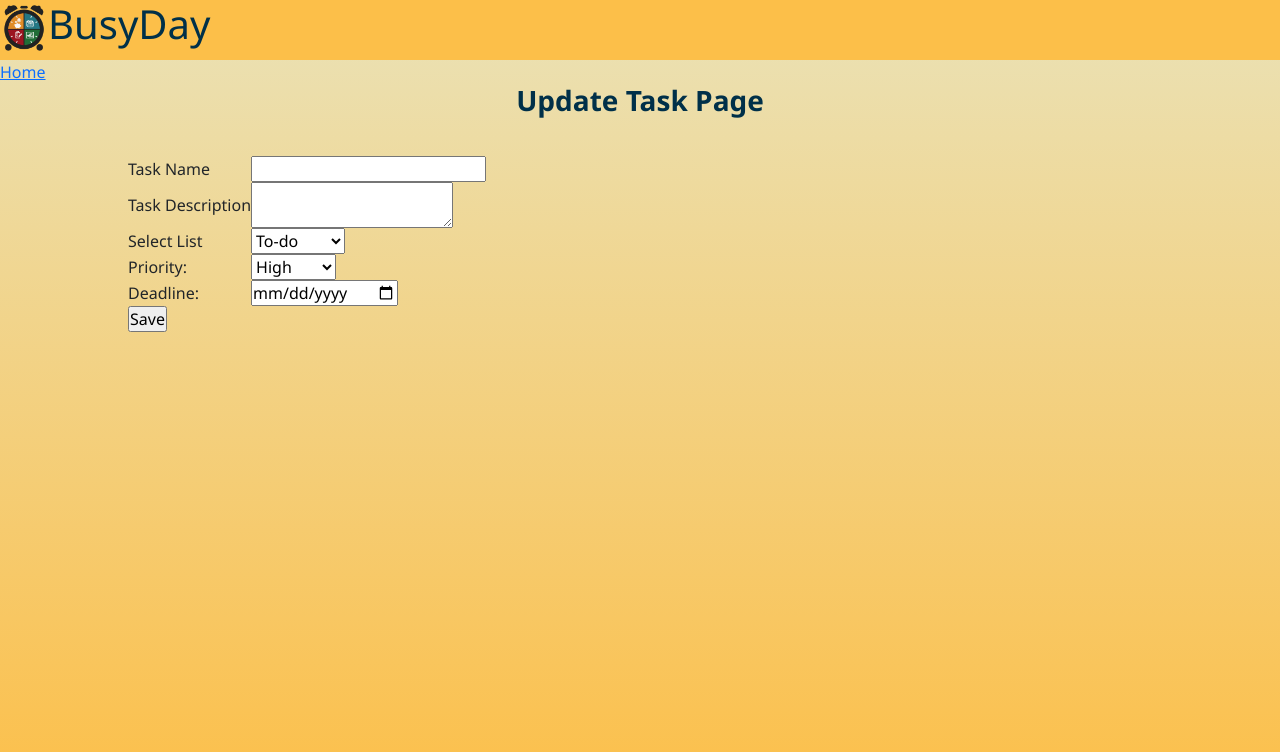
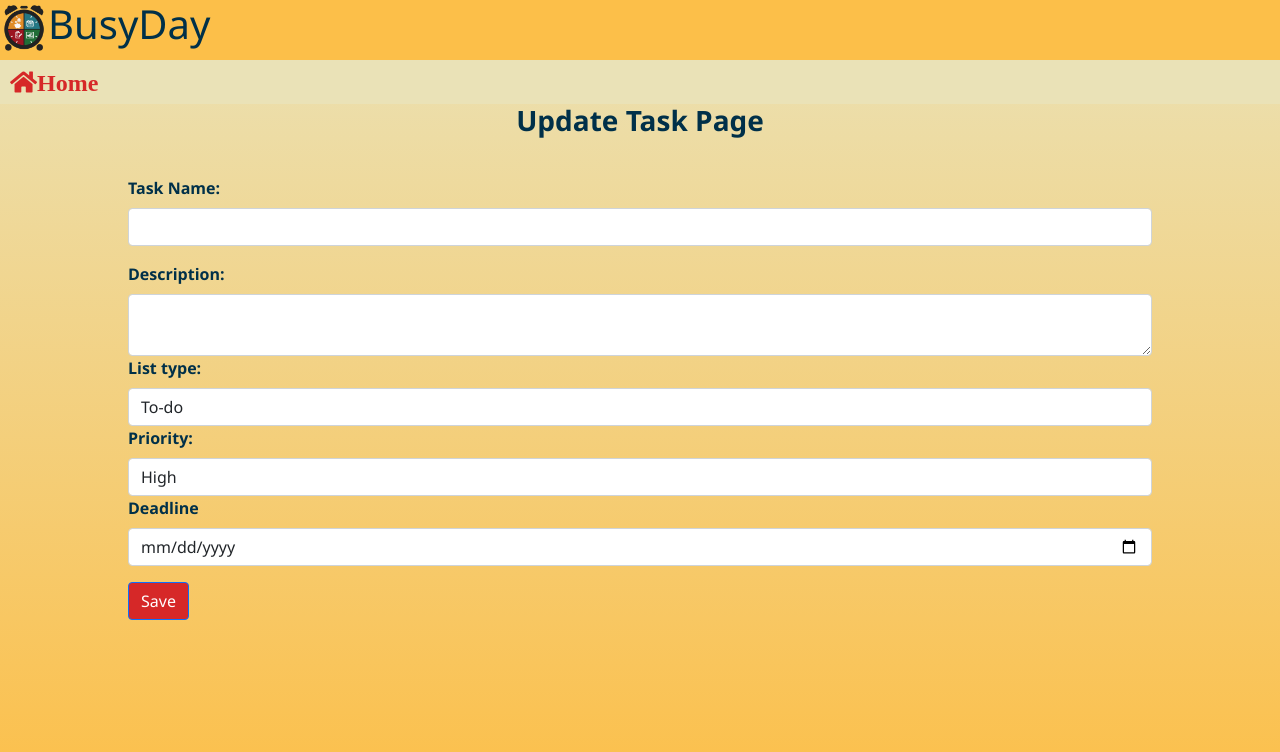
Before and after one commit to shreyacasm/task-manager, a PHP site: page /task-manager/update-task.php in a window 1280 px wide. Shown: the top 752 px of the page. Run offline with PHP 8.4, Linux system fonts and the light colour scheme; data comes from the database, SQL or seed files in the repository; data that the repository does not hold is empty; some libraries are stand-ins or nearby versions.

Commit message:
notif css

```diff
--- a/add-list.php
+++ b/add-list.php
@@ -22,7 +22,7 @@
     </div>
 
     <h3>Add New List</h3>
-    <p>
+    <p class="neg-para">
         <?php
             // check if the session created or not
             if(isset($_SESSION['add_fail'])){
--- a/add-task.php
+++ b/add-task.php
@@ -19,7 +19,7 @@
         <a href="<?php echo SITEURL; ?>index.php"><i class="fas fa-home">Home</i></a>
     </div>
     <h3>Add New Task</h3>
-    <p>
+    <p class="neg-para">
         <?php
             if(isset($_SESSION['add_fail'])){
                 echo $_SESSION['add_fail'];
--- a/css/style.css
+++ b/css/style.css
@@ -103,3 +103,25 @@ label{
     color: #003049 !important;
     font-weight: 900;
 }
+.pos-para{
+    width: 90%;
+    font-size: 20px;
+    color: black;
+    background-color: greenyellow;
+    line-height: 40px;
+    margin: 0% 5%;
+    border-radius: 36px;
+    padding: 0 20px;
+    font-weight: bolder;
+}
+.pos-neg{
+    width: 90%;
+    font-size: 20px;
+    color: black;
+    background-color: pink;
+    line-height: 40px;
+    margin: 0% 5%;
+    border-radius: 36px;
+    padding: 0 20px;
+    font-weight: bolder;
+}
--- a/update-task.php
+++ b/update-task.php
@@ -39,17 +39,21 @@
 <html>
 <head>
     <title>Task Manager</title>
-        <link rel="stylesheet" href="<?php echo SITEURL;?>css/style.css">
-        <link href="https://cdn.jsdelivr.net/npm/bootstrap@5.0.1/dist/css/bootstrap.min.css" rel="stylesheet" integrity="sha384-+0n0xVW2eSR5OomGNYDnhzAbDsOXxcvSN1TPprVMTNDbiYZCxYbOOl7+AMvyTG2x" crossorigin="anonymous">
+    <!-- Font Awesome -->
+    <link rel="stylesheet" href="https://use.fontawesome.com/releases/v5.8.2/css/all.css">
+
+    <link rel="stylesheet" href="<?php echo SITEURL;?>css/style.css">
+    <link href="https://cdn.jsdelivr.net/npm/bootstrap@5.0.1/dist/css/bootstrap.min.css" rel="stylesheet" integrity="sha384-+0n0xVW2eSR5OomGNYDnhzAbDsOXxcvSN1TPprVMTNDbiYZCxYbOOl7+AMvyTG2x" crossorigin="anonymous">
 </head>
 <body>
     <div  class="icon-tray">
         <h1><img src="images/icon.png" alt="icon" width=48 height=48>BusyDay</h1>
     </div>
-
-    <a href="<?php echo SITEURL ?>">Home</a>
+    <div class="menu">
+        <a href="<?php echo SITEURL; ?>index.php"><i class="fas fa-home">Home</i></a>
+    </div>
     <h3>Update Task Page</h3>
-    <p>
+    <p  class="neg-para">
         <?php
             if(isset($_SESSION['update_fail'])){
                 echo $_SESSION['update_fail'];
@@ -58,23 +62,12 @@
         ?>
     </p>
     <form method="POST" action="" >
-        <table>
-            <tr>
-                <td>Task Name</th>
-                <td>
-                    <input type="text" name="task_name" value="<?php echo $task_name; ?>" required>
-                </td>
-            </tr>
-            <tr>
-                <td>Task Description</th>
-                <td>
-                    <textarea name="task_desc" required><?php echo $task_desc;?></textarea>
-                </td>
-            </tr>
-            <tr>
-                <td>Select List</td>
-                <td>
-                    <select name="list_id">
+        <label for="exampleFormControlInput1" class="form-label">Task Name: </label>
+            <input type="text" name="task_name" class="form-control mb-3" id="exampleFormControlInput1"  value="<?php echo $task_name; ?>" required>
+            <label for="exampleFormControlTextarea1" class="form-label">Description:</label>
+            <textarea name="task_desc" class="form-control" id="exampleFormControlInput1"  required><?php echo $task_desc;?></textarea>
+            <label for="exampleFormControlTextarea1" class="form-label">List type:</label>
+            <select class="form-control" id="exampleFormControlInput1"  name="list_id">
                         <?php
                             //connect db
                             $conn3 = mysqli_connect(LOCALHOST, DB_USERNAME, DB_PASSWORD) or die(mysqli_error());
@@ -108,26 +101,18 @@
                             }
                         ?>
                     </select>
-                </td>
-            </tr>
-            <tr>
-                <td>Priority:</td>
-                <td>
-                    <select name="priority">
+                <label for="exampleFormControlTextarea1" class="form-label">Priority: </label>
+                <select class="form-control" id="exampleFormControlInput1" name="priority">
                         <option value="high" <?php echo $priority=="high"? "selected" : ""?>>High</option>
                         <option value="medium"<?php echo $priority=="medium"? "selected" : ""?>>Medium</option>
                         <option value="low" <?php echo $priority=="low"? "selected" : ""?>>Low</option>
                     </select>
-                </td>
-            </tr>
-            <tr>
-                <td>Deadline:</td>
-                <td><input type="date" name="deadline" value="<?php echo $deadline;?>"></td>
-            </tr>
-            <tr>
-                <td><input type="submit" name="submit" value="Save"></td>
-            </tr>
-        </table>
+
+                <label for="exampleFormControlTextarea1" class="form-label">Deadline</label>
+                <input class="form-control mb-3" id="exampleFormControlInput1" type="date" name="deadline" value="<?php echo $deadline;?>">
+                <button type="submit" name="submit" value="Save" type="button" class="btn btn-primary btn-cust">Save</button>
+
+
     </form>
 </body>
 </html>
```
Also changed, not shown: index.php (+9 -5 lines), manage-list.php (+13 -8 lines), update-list.php (+17 -21 lines).
